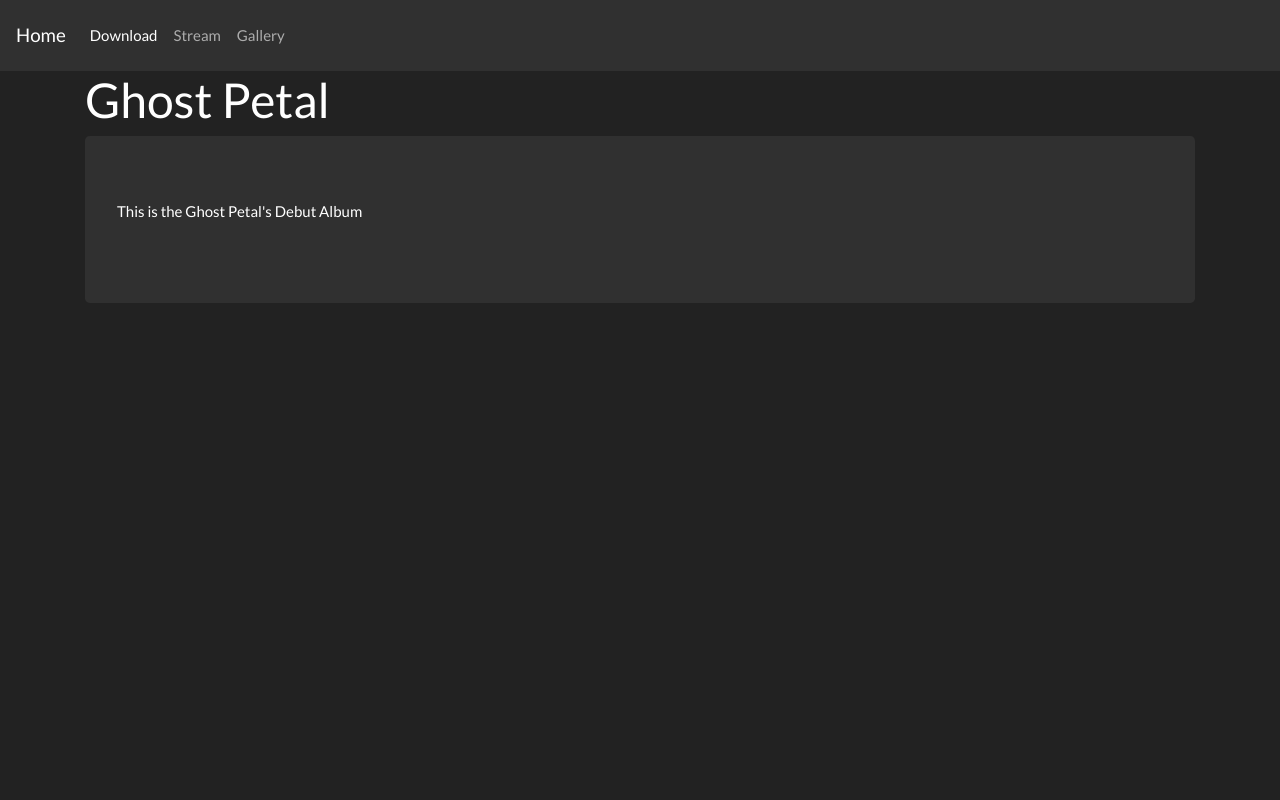
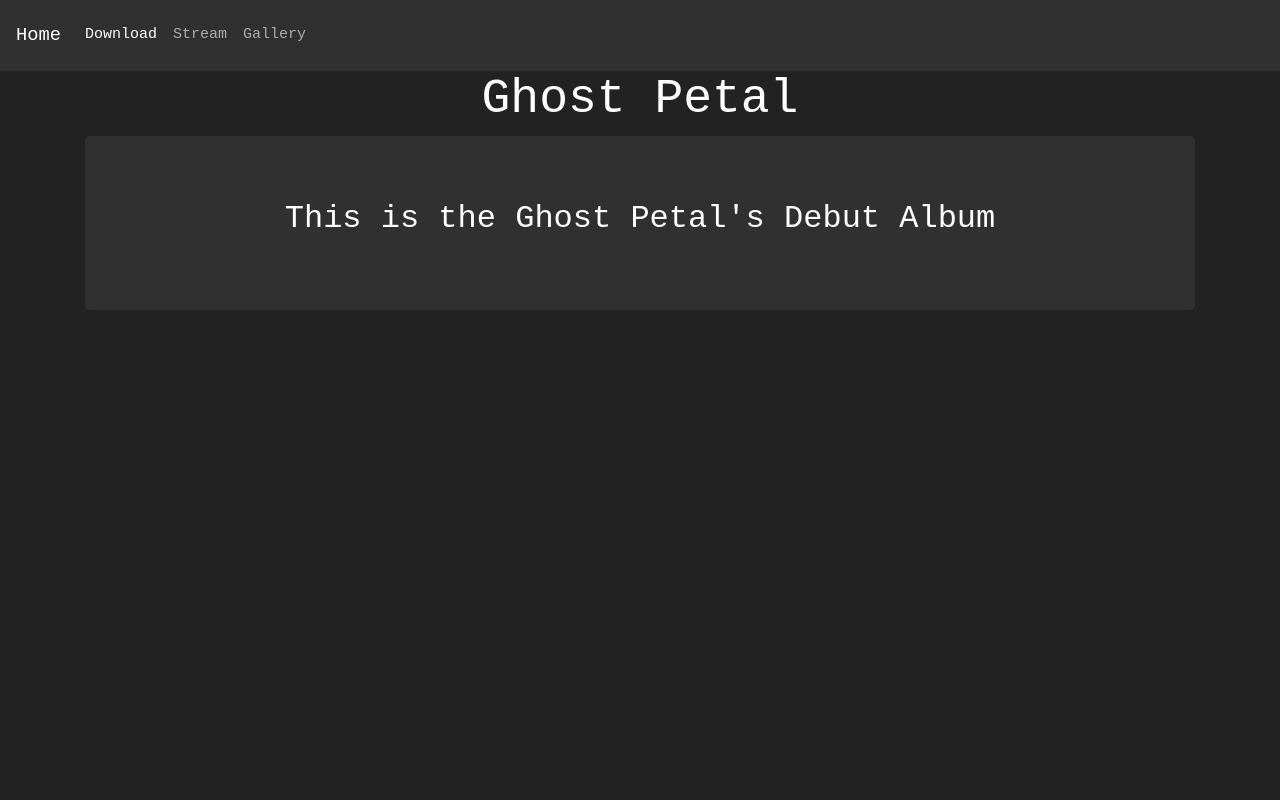
Before and after one commit to tryingtolearn11/ghostpetal, a Flask app: page / in a window 1280 px wide. Run offline with Flask 2, Linux system fonts and the light colour scheme; some libraries are stand-ins or nearby versions.

Commit message:
working on UI

```diff
--- a/app/static/css/style.css
+++ b/app/static/css/style.css
@@ -2,6 +2,7 @@
     margin:0;
     padding:0;
     box-sizing: border-box;
+    font-family: Courier New;
 
 }
 
@@ -21,7 +22,6 @@
 
 
 .row .column img {
-   margin-top: 2%;
     width: 600px;
     height: 400px;
     object-fit: cover;
@@ -54,3 +54,16 @@
     }
 
 }
+
+
+
+.btn-group-vertical{
+    padding: 25px;
+    font-family: Roboto;
+
+    .btn btn-primary{
+        top-margin: 2%;
+        color: white;
+    }
+
+}
--- a/app/templates/base.html
+++ b/app/templates/base.html
@@ -2,6 +2,7 @@
     <head>
         <script type="text/javascript" src="/static/jquery-3.5.1.min.js"></script>
         <link href="static/bootstrap.min.css" rel ="stylesheet" type="text/css">
+        <link rel="stylesheet" type="text/css" href="static/css/style.css">
         {% if title %}
         <title>{{ title }} - GHOSTPETALS</title>
         {% else %}
--- a/app/templates/index.html
+++ b/app/templates/index.html
@@ -3,13 +3,14 @@
 {% block content %}
 
 <div class="container">
-    <div class="page-header">
+    <div class="page-header text-center">
         <h1>Ghost Petal</h1>
     </div>
 
     <div class="jumbotron">
-        <p>This is the Ghost Petal's Debut Album</p>
-
+        <div class="text-center">
+            <h3>This is the Ghost Petal's Debut Album</h3>
+        </div>
 
 
 
--- a/app/templates/songs.html
+++ b/app/templates/songs.html
@@ -1,7 +1,9 @@
 {% extends "base.html" %}
 
 {% block content %}
-    <aside>
+<head>
+</head>
+    <body>
         <audio autoplay="autoplay"></audio>
             <div class="btn-group-vertical">
                 {% for song in songs %}
@@ -10,7 +12,7 @@
                     </button>
                 {% endfor %}
             </div>
-    </aside>
+    </body>
 
 
 
```
Also changed, not shown: 2 other files.
